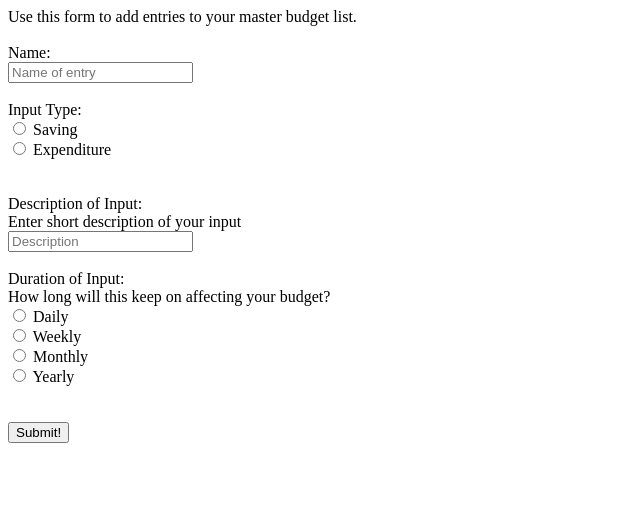
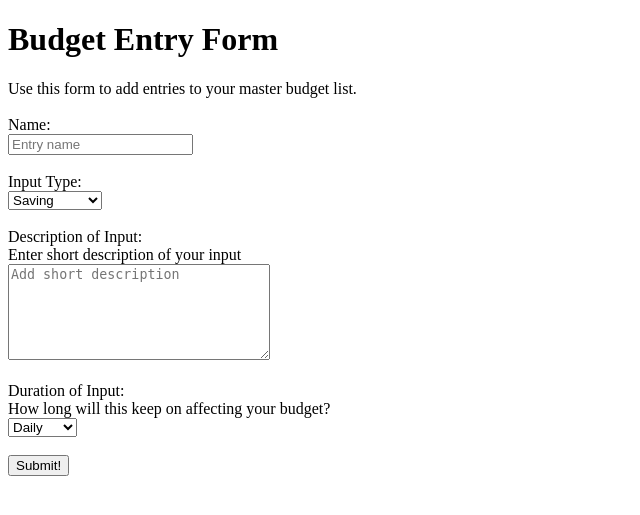
Before and after one commit to JackieW001/J-HEX, a Flask app: template jhex/templates/budget_form.html in a window 1280 px wide. Shown: the top 515 px of the page, without its empty margins (0-640 px from the left). Run offline with Flask 2, Linux system fonts and the light colour scheme; the template is opened without the code that fills it, so the values that code supplies are empty.

Commit message:
made budget form cleaner

```diff
--- a/jhex/templates/budget_form.html
+++ b/jhex/templates/budget_form.html
@@ -5,32 +5,50 @@
   </head>
   <body>
 
+    <h1> Budget Entry Form </h1>
     <!-- <form method="POST" action="/login"> -->
     Use this form to add entries to your master budget list.
 
     <br><br>
 
-    <form>
+    <form method="POST" action="/budget" id="budsub">
+
+      <!--------------------------- Entry Name ------------------------>
       Name: <br>
-      <input type="text" placeholder="Name of entry" name="name" required>
+      <input type="text" placeholder="Entry name" name="name" required>
+      <!--------------------------------------------------------------->
+
       <br><br>
 
+      <!---------------------------- Input Type ----------------------->
       Input Type: <br>
-      <input type="radio" name="type" value="Saving"> Saving <br>
-      <input type="radio" name="type" value="Expenditure"> Expenditure <br>
+      <select name="type">
+	<option value="save"> Saving
+	<option value="expend"> Expenditure
+      </select>
+      <!--------------------------------------------------------------->
+
       <br><br>
 
+      <!-------------------------- Description ------------------------>
       Description of Input: <br>
       Enter short description of your input <br>
-      <input type="text" placeholder="Description" name="desc">
+      <textarea name="desc" form="budsub" rows="6" cols="30" placeholder="Add short description"></textarea>
+      <!--------------------------------------------------------------->
+
       <br><br>
 
+      <!----------------------- Duration ------------------------------>
       Duration of Input: <br>
       How long will this keep on affecting your budget?<br>
-      <input type="radio" name="duration" value="daily"> Daily <br>
-      <input type="radio" name="duration" value="weekly"> Weekly <br>
-      <input type="radio" name="duration" value="monthy"> Monthly <br>
-      <input type="radio" name="duration" value="yearly"> Yearly <br>
+      <select name="duration">
+	<option value="daily"> Daily
+	<option value="weekly"> Weekly
+	<option value="monthly"> Monthly
+	<option value="yearly"> Yearly
+      </select>
+      <!--------------------------------------------------------------->
+
       <br><br>
 
       <button type="submit" class="submit"> Submit! </button>
```
